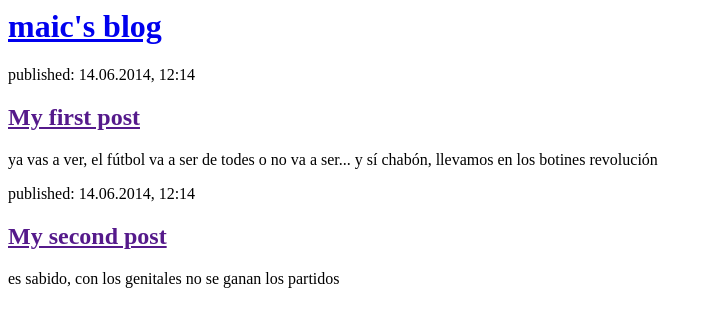
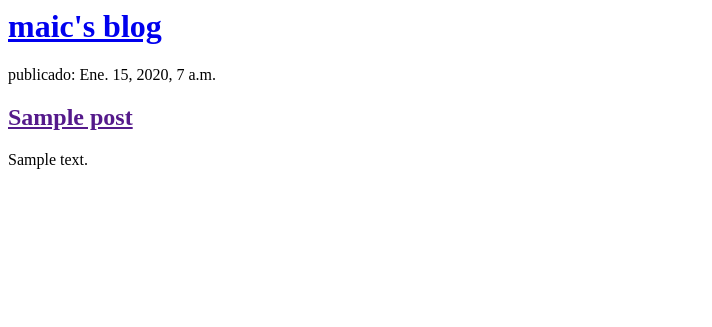
Before and after one commit to maisli4/my-first-blog, a Django app: template blog/templates/blog/post_list.html in a window 1280 px wide. Shown: the top 327 px of the page, without its empty margins (0-712 px from the left). Run offline with Django 3.2, Linux system fonts and the light colour scheme; the template is opened without the code that fills it: values that come from a table or form of the project are taken from there, others are empty; tables that the repository leaves empty hold one stand-in row (values such as "Sample post").

Commit message:
Templates modificados para mostrar post desde base de datos.

```diff
--- a/blog/templates/blog/post_list.html
+++ b/blog/templates/blog/post_list.html
@@ -8,15 +8,10 @@
         </div>
 
         <div>
-            <p>published: 14.06.2014, 12:14</p>
-            <h2><a href="">My first post</a></h2>
-            <p>ya vas a ver, el fútbol va a ser de todes o no va a ser... y sí chabón, llevamos en los botines revolución</p>
-        </div>
-
-        <div>
-            <p>published: 14.06.2014, 12:14</p>
-            <h2><a href="">My second post</a></h2>
-            <p>es sabido, con los genitales no se ganan los partidos</p>
-        </div>
-    </body>
-</html>
+           {% for post in posts %}
+<div>
+        <p> publicado: {{ post.published_date }}</p>
+        <h2><a href="">{{ post.title }}</a></h2>
+        <p>{{ post.text|linebreaksbr }}</p>
+    </div>
+{% endfor %}
```
Also changed, not shown: blog/views.py (+5 -2 lines).
